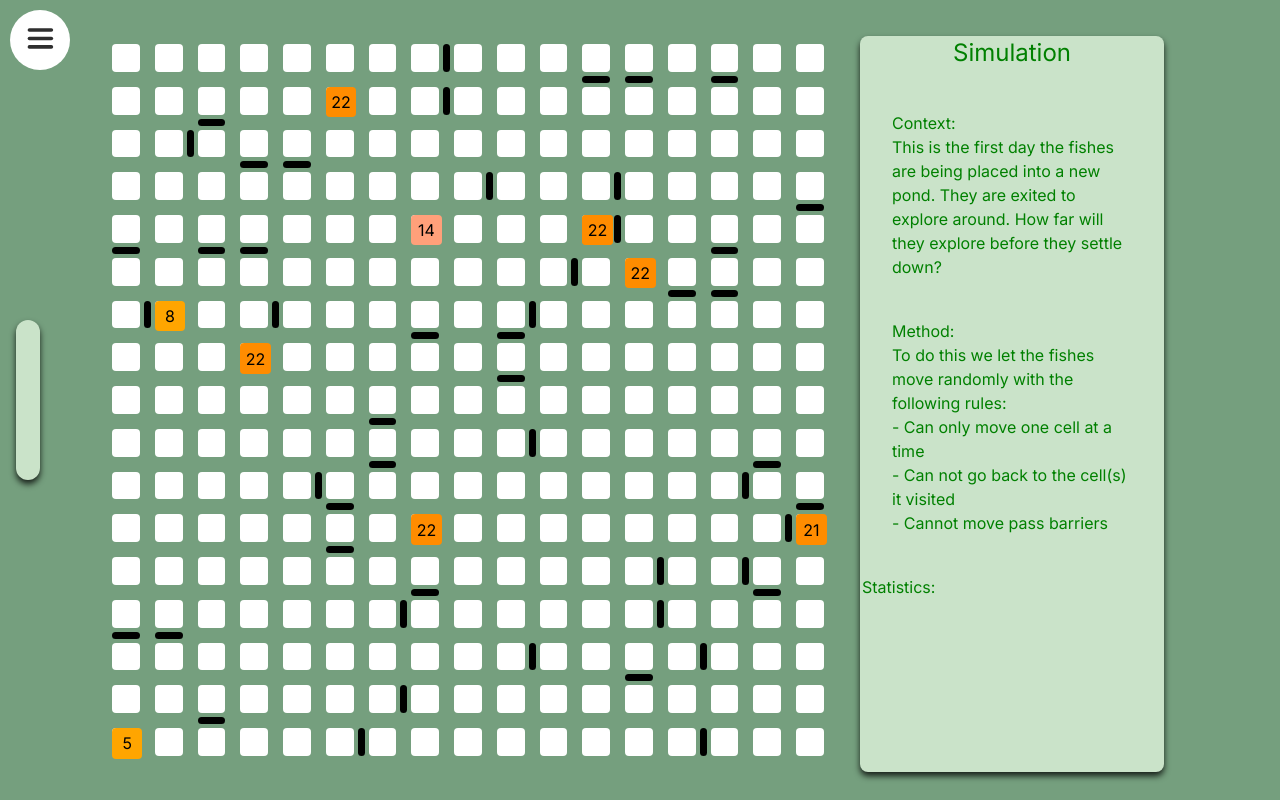
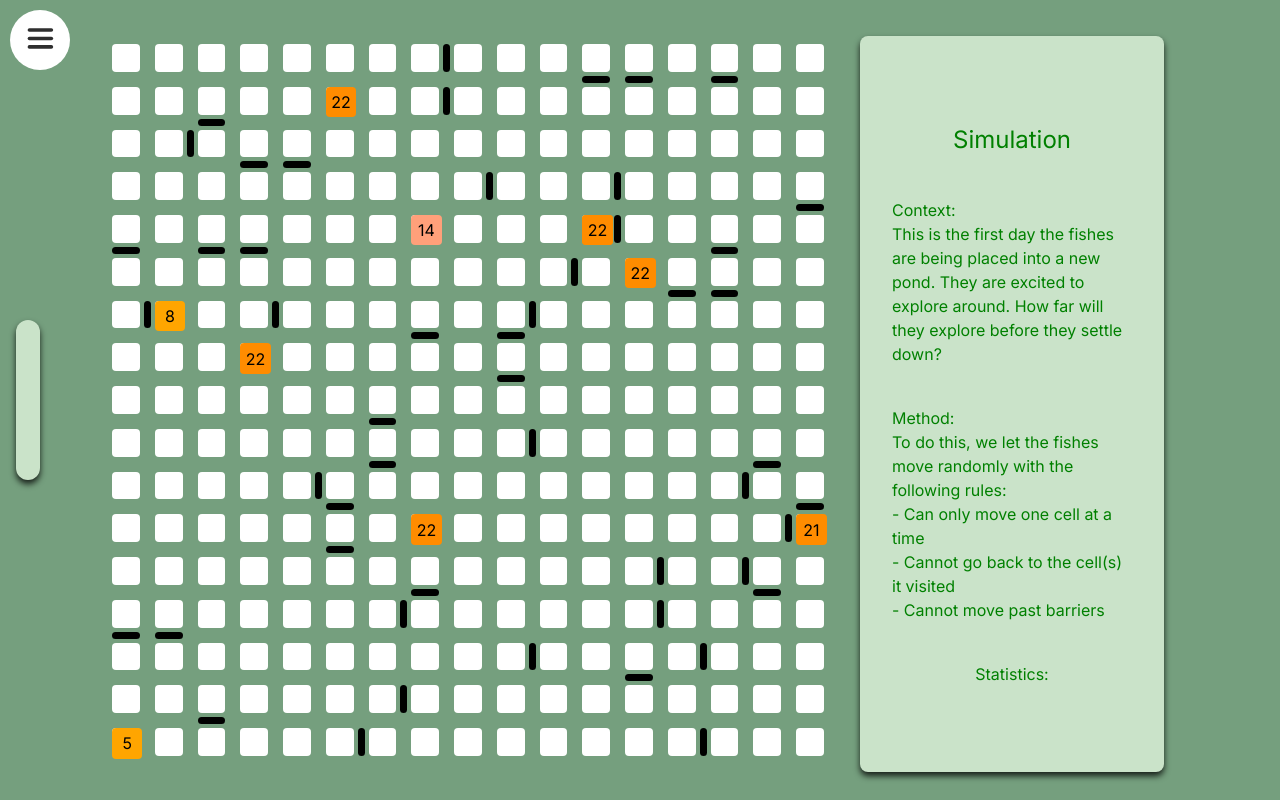
Before and after one commit to Will-H007/Fish-Pond, a Next.js app in the folder portfolio/: page /simulation in a window 1280 px wide. Built offline with nearby package versions, Linux system fonts and the light colour scheme.

Commit message:
small fixes

```diff
--- a/portfolio/app/simulation/page.tsx
+++ b/portfolio/app/simulation/page.tsx
@@ -1,24 +1,41 @@
 "use client"
-import React, { useState } from 'react';
+import React, { useState, useEffect } from 'react';
 import Card from '@/component/main/card';
 import { AnimateNav } from '@/component/navbar/newnav';
 import Gameboard from '@/component/maze/dashboard/gameboard';
-import Statistics from '@/component/tabs/skill/graphs/examplebar';
 
-import { counts } from '@/component/maze/dashboard/gameboard';
 const SimulationPage: React.FC = () => {
   const [isCardOpen, setIsCardOpen] = useState(true);
+  const [isMobile, setIsMobile] = useState(false);
 
   const handleToggleCard = () => {
     setIsCardOpen(!isCardOpen);
   };
 
+  useEffect(() => {
+    let timeoutId: NodeJS.Timeout;
+
+    const checkScreenSize = () => {
+      clearTimeout(timeoutId); // Clear previous timeout
+      timeoutId = setTimeout(() => {
+        setIsMobile(window.innerWidth < 768); // Adjust breakpoint as needed
+      }, 200); // 200ms debounce delay
+    };
+
+    checkScreenSize(); // Initial check
+    window.addEventListener("resize", checkScreenSize);
+
+    return () => {
+      clearTimeout(timeoutId); // Cleanup on unmount
+      window.removeEventListener("resize", checkScreenSize);
+    };
+  }, []);
+
+
   return (
-    <div style={{ overflow: 'auto',     width: '100%',
-    height: '100vh', backgroundColor: '#759f7e'}}>
+    <div style={{ overflow: 'auto', width: '100%', height: '100vh', backgroundColor: '#759f7e' }}>
 
-        <div style={{ width: '100%', height: '100%', display: 'flex', justifyContent: 'start', alignItems: 'center', zIndex:-1}}>
-
+      <div style={{ width: '100%', height: '100%', display: 'flex', justifyContent: 'start', alignItems: 'center', zIndex: -1 }}>
         <button
           onClick={handleToggleCard}
           style={{
@@ -31,80 +48,77 @@ const SimulationPage: React.FC = () => {
             width: '3vmin',
             backgroundColor: '#cae3c9',
             boxShadow: '0 4px 6px rgba(0, 0, 0, 0.8)',
-              borderRadius:"1em"
+            borderRadius: "1em"
           }}
         ></button>
 
-
-
-      <div style={{ zIndex: isCardOpen?2:3}}>
-
+        <div style={{ zIndex: isCardOpen ? 2 : 3 }}>
           <Card onMenuButtonClick={handleToggleCard} isMenuOpen={isCardOpen} />
         </div>
 
-
         <div
           style={{
-
             height: '100%',
             width: '100vw',
             display: 'flex',
             justifyContent: 'center',
-              alignItems:"center",
-
-              flexWrap:"wrap",
-
-
+            alignItems: "center",
+            flexWrap: "wrap",
             borderRadius: '0.5em',
-
             zIndex: 1,
-
-
           }}
         >
+          <Gameboard />
 
-            <Gameboard/>
-
-    <div style={{backgroundColor:"transparent", height: '94vmin',
-             width:"25vw", marginLeft:"3vmin", borderRadius:"1vmin", marginTop:'1vmin',padding:"1vmin"}}>
-                  <div style={{backgroundColor:"#cae3c9", height:"100%", width:"100%",borderRadius:"1vmin",display:"flex", justifyContent:"center",
-             alignItems:"center", padding:"4vmin",  flexDirection:"column",boxShadow: '0 4px 6px rgba(0, 0, 0, 0.8)', gap:"5vmin", color:"green"}}>
-              <div style={{fontSize:"3vmin"}}>Simulation</div>
+          {/* Only render this section if NOT in mobile mode */}
+          {!isMobile && (
+            <div style={{
+              backgroundColor: "transparent",
+              height: '94vmin',
+              width: "25vw",
+              marginLeft: "3vmin",
+              borderRadius: "1vmin",
+              marginTop: '1vmin',
+              padding: "1vmin"
+            }}>
+              <div style={{
+                backgroundColor: "#cae3c9",
+                height: "100%",
+                width: "100%",
+                borderRadius: "1vmin",
+                display: "flex",
+                justifyContent: "center",
+                alignItems: "center",
+                padding: "4vmin",
+                flexDirection: "column",
+                boxShadow: '0 4px 6px rgba(0, 0, 0, 0.8)',
+                gap: "5vmin",
+                color: "green"
+              }}>
+                <div style={{ fontSize: "3vmin" }}>Simulation</div>
                 <div>
-                <h1 >Context:</h1>
-           <p> This is the first day the fishes are being placed into a new pond. They are exited to explore around. How far will they explore before they settle down?</p>
+                  <h1>Context:</h1>
+                  <p> This is the first day the fishes are being placed into a new pond. They are excited to explore around. How far will they explore before they settle down?</p>
                 </div>
                 <div>
                   <h1>Method:</h1>
-           <p> To do this we let the fishes move randomly with the following rules:</p>
+                  <p> To do this, we let the fishes move randomly with the following rules:</p>
                   <ol>
                     <li>- Can only move one cell at a time</li>
-            <li>- Can not go back to the cell(s) it visited</li>
-            <li>- Cannot move pass barriers</li>
+                    <li>- Cannot go back to the cell(s) it visited</li>
+                    <li>- Cannot move past barriers</li>
                   </ol>
                 </div>
                 <div>
                   <h1>Statistics:</h1>
-
-          <br />
-           <Statistics param={counts}/>
                 </div>
-
               </div>
-
             </div>
-
-
-
-
-
+          )}
         </div>
       </div>
 
-
-
-      <AnimateNav/>
-
+      <AnimateNav />
     </div>
   );
 };
--- a/portfolio/component/main/card.tsx
+++ b/portfolio/component/main/card.tsx
@@ -61,7 +61,7 @@ const Card: React.FC<CardProps> = ({ onMenuButtonClick, isMenuOpen }) => {
           William Ho
         </div>
         <p style={{ color: 'black', fontSize: '1rem', textAlign: 'center' }}>
-          I am a software engineering student studying in Masters in University of Western Australia
+          I am a software engineering graduate from the University of Western Australia
         </p>
       </div>
 
--- a/portfolio/component/ripple.tsx
+++ b/portfolio/component/ripple.tsx
@@ -1,7 +1,7 @@
 import { motion } from 'framer-motion';
 import React from 'react';
 
-// ... (other imports)
+
 
 interface RippleProps {
     size: number;
@@ -24,8 +24,8 @@ interface RippleProps {
             height: `${size}em`,
         width: `${size}em`,
           position: 'absolute',
-          top: `calc(${position.top}% - ${size / 2}em)`, // Adjusted for size
-          left: `calc(${position.left}% - ${size / 2}em)`, // Adjusted for size
+          top: `calc(${position.top}% - ${size / 2}em)`,
+          left: `calc(${position.left}% - ${size / 2}em)`,
           transform: 'translate(-50%, -50%)',
           borderRadius: '50%',
           background: 'rgba(255, 255, 255, 0.4)',
```
Also changed, not shown: 1 other file (tests, documents, lock files or other folders). Lines whose indentation alone changed are shown as unchanged.
